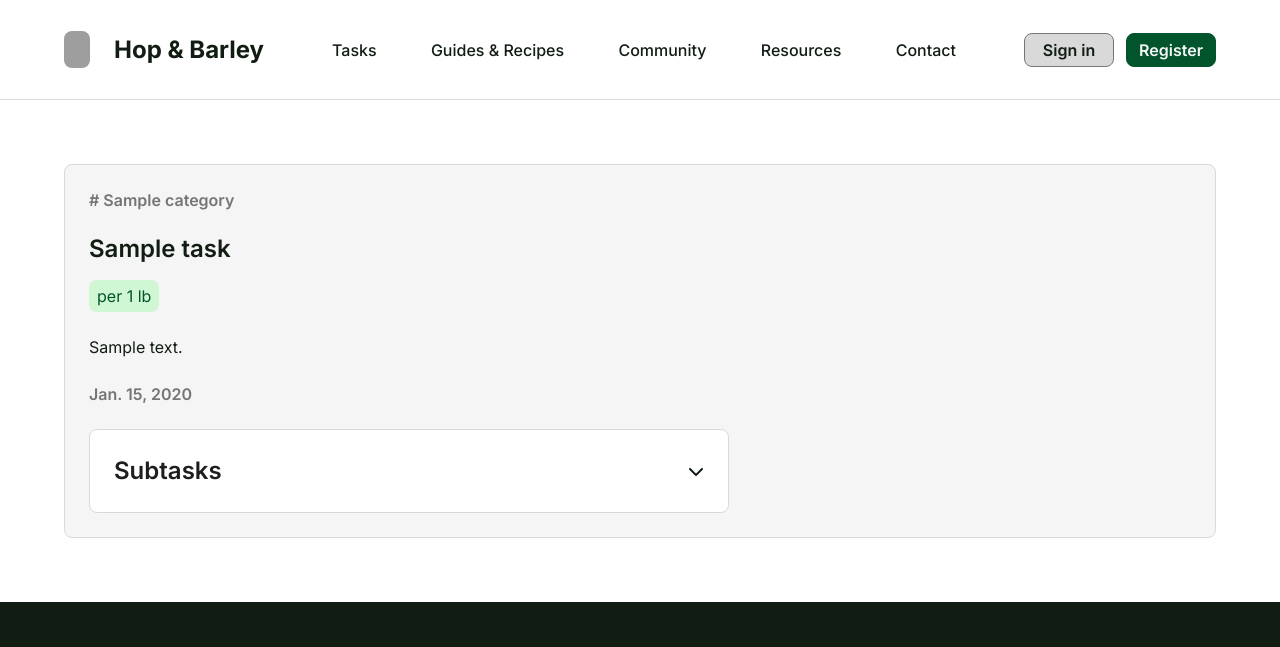
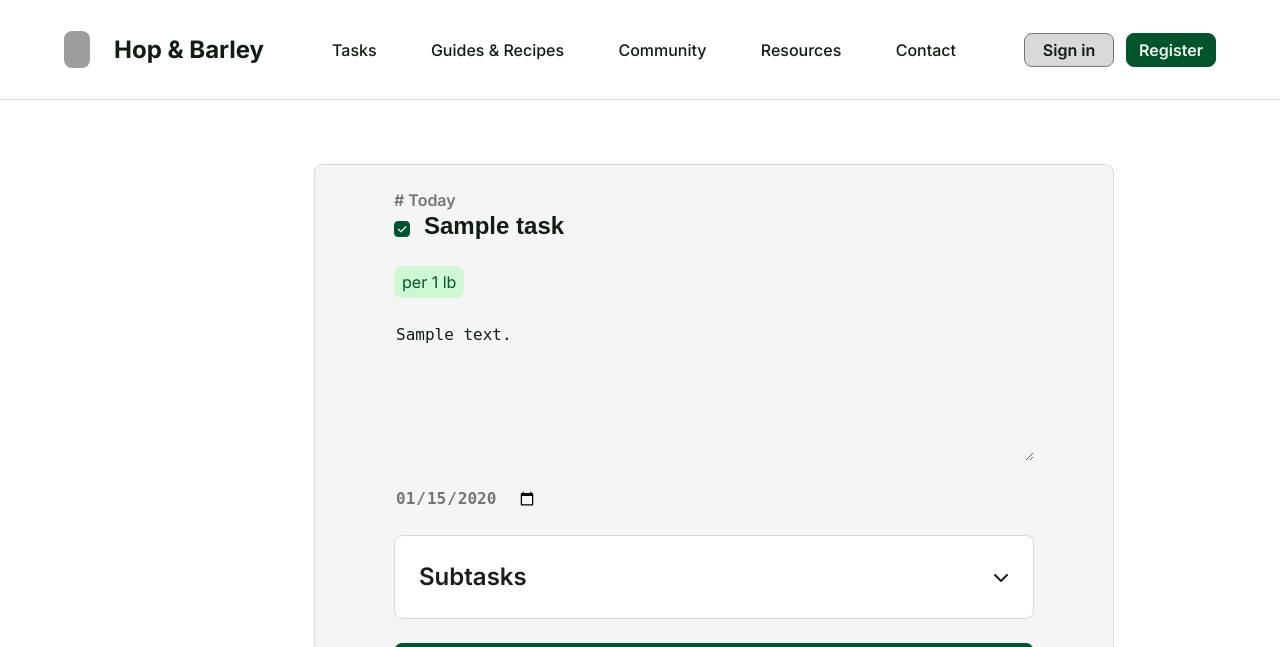
Before and after one commit to lorna88/HopSolutions, a Django app: a page that uses tasks/templates/tasks/task-details.html in a window 1280 px wide. Shown: the top 647 px of the page. Run offline with Django 5.2, Linux system fonts and the light colour scheme; tables that the repository leaves empty hold one stand-in row (values such as "Sample post"); grey boxes are pictures that could not be loaded.

Commit message:
View for task card maked as form to edit task attributes

```diff
--- a/static/css/main.css
+++ b/static/css/main.css
@@ -268,7 +268,26 @@ header {
     user-select: none;
 }
 
+.checkbox-task {
+    display: block;
+    position: relative;
+    padding-left: 28px;
+    cursor: pointer;
+    font-size: 16px;
+    line-height: 1.4;
+    color: var(--black-main);
+    user-select: none;
+}
+
 .checkbox-container input {
+    position: absolute;
+    opacity: 0;
+    cursor: pointer;
+    height: 0;
+    width: 0;
+}
+
+.checkbox-task-input {
     position: absolute;
     opacity: 0;
     cursor: pointer;
@@ -291,6 +310,15 @@ header {
 .checkbox-container input:checked ~ .checkmark {
     background-color: var(--green);
     border-color: var(--green);
+}
+
+.checkbox-task-input:checked ~ .checkmark {
+    background-color: var(--green);
+    border-color: var(--green);
+}
+
+.checkbox-task-input ~ .checkmark {
+    top: 10px;
 }
 
 .checkmark:after {
@@ -310,6 +338,10 @@ header {
     display: block;
 }
 
+.checkbox-task-input:checked ~ .checkmark:after {
+    display: block;
+}
+
 /* Search & Sort Bar */
 .search-sort-bar {
     width: 100%;
@@ -659,6 +691,14 @@ footer {
     box-shadow: 0 0 0 3px rgba(2, 84, 45, 0.2);
 }
 
+.InputTask {
+    background-color: var(--background-default);
+    border: none;
+}
+
+.InputTask:focus {
+    outline: none;
+}
 
 .CheckboxField {
     width: 100%;
@@ -883,7 +923,7 @@ body.user-logged-in .header__user-actions {
     color: var(--black-main);
 }
 
-.price-section {
+.tag-section {
     display: flex;
     flex-direction: column;
     gap: 4px;
@@ -939,6 +979,8 @@ body.user-logged-in .header__user-actions {
 
 /* --- Accordion Section  --- */
 .accordion-section {
+    margin-top: 24px;
+    margin-bottom: 24px;
 }
 
 .accordion-item {
@@ -1021,7 +1063,10 @@ body.user-logged-in .header__user-actions {
     border-radius: 8px;
     display: flex;
     flex-direction: column;
+    align-items: center;
     gap: 24px;
+    width: 800px;
+    margin-left: 250px;
 }
 
 .review-rating {
--- /dev/null
+++ b/tasks/forms.py
@@ -0,0 +1,20 @@
+from django import forms
+
+from .models import Task
+
+class TaskDateInput(forms.DateInput):
+    input_type = 'date'
+    format = '%Y-%m-%d'
+
+class TaskForm(forms.ModelForm):
+    class Meta:
+        model = Task
+        fields = ('is_completed', 'name', 'description', 'date')
+
+        widgets = {
+            # 'category': forms.TextInput(attrs={'class': 'Input'}),
+            'is_completed': forms.CheckboxInput(attrs={'class': 'checkbox-task-input'}),
+            'name': forms.TextInput(attrs={'class': 'InputTask product-name'}),
+            'description': forms.Textarea(attrs={'rows': 6, 'placeholder': 'Description', 'class': 'InputTask product-description'}),
+            'date': TaskDateInput(attrs={'class': 'InputTask form-control author-name'}),
+        }
--- a/tasks/models.py
+++ b/tasks/models.py
@@ -26,12 +26,12 @@ class Category(models.Model):
 class Task(models.Model):
     name = models.CharField(max_length=100)
     slug = models.SlugField(max_length=100, unique=True, blank=True)
+    description = models.TextField(null=True, blank=True)
     category = models.ForeignKey(Category, on_delete=models.CASCADE)
     date = models.DateField(null=True, blank=True)
     is_completed = models.BooleanField(default=False)
     parent = models.ForeignKey('self', on_delete=models.CASCADE, null=True, blank=True)
     user = models.ForeignKey(get_user_model(), on_delete=models.CASCADE)
-    comment = models.TextField(null=True, blank=True)
 
     class Meta:
         verbose_name = 'task'
--- a/tasks/templates/tasks/task-details.html
+++ b/tasks/templates/tasks/task-details.html
@@ -7,27 +7,35 @@
 <main class="page-product">
   <div class="container">
     <div class="review-card">
+    <form id="task-form" method="post">
+      {% csrf_token %}
 
     <!-- Task Category Section -->
     <section class="product-details-section">
       <div class="review-rating">
-        <span class="author-name"># {{ task.category }}</span>
+        <span class="author-name"># Today</span>
       </div>
     </section>
 
     <!-- Task Info Section -->
     <section class="product-details-section">
       <div class="product-info-column">
+        <div class="CheckboxField">
+          <label class="checkbox-task">
+            {{ form.is_completed }}
+            {{ form.name }}
+            <span class="checkmark"></span>
+          </label>
+        </div>
         <div class="product-title-price">
-          <h1 class="product-name">{{ task.name }}</h1>
-          <div class="price-section">
+          <div class="tag-section">
             <span class="price-tag">per 1 lb</span>
           </div>
         </div>
-        <div class="product-description">{{ task.comment }}
+        <div class="product-description">{{ form.description }}
         </div>
         <div class="review-rating">
-          <span class="author-name">{{ task.date }}</span>
+          <span>{{ form.date }}</span>
         </div>
       </div>
     </section>
@@ -45,6 +53,11 @@
       </div>
     </section>
 
+    <div class="ButtonGroup">
+      <button type="submit" class="button button--primary">Save</button>
+    </div>
+    </form>
+
     </div>
   </div>
 </main>
--- a/tasks/views.py
+++ b/tasks/views.py
@@ -1,14 +1,15 @@
 from django.db.models import Q
-from django.views.generic import DetailView, ListView
+from django.views.generic import DetailView, ListView, UpdateView
 
 from config.settings import TASKS_QUERY_MAP
+from .forms import TaskForm
 from .models import Task, Category
 
-
-class TaskDetailView(DetailView):
+class TaskDetailView(UpdateView):
     model = Task
     template_name = 'tasks/task-details.html'
     slug_field = 'slug'
+    form_class = TaskForm
 
 class TaskListView(ListView):
     template_name = 'tasks/home.html'
```
Also changed, not shown: tasks/migrations/0004_rename_comment_task_description_alter_category_slug.py (added).
